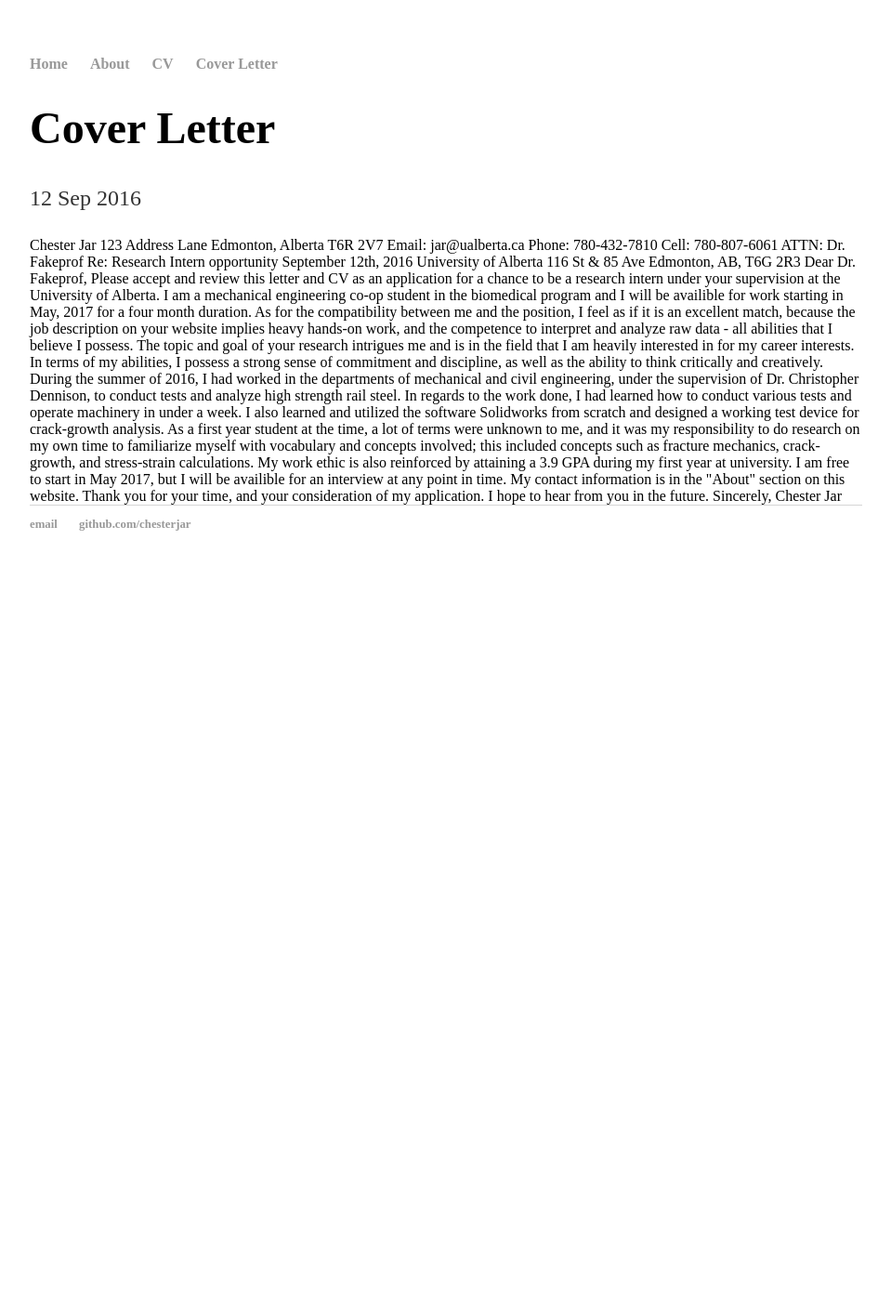
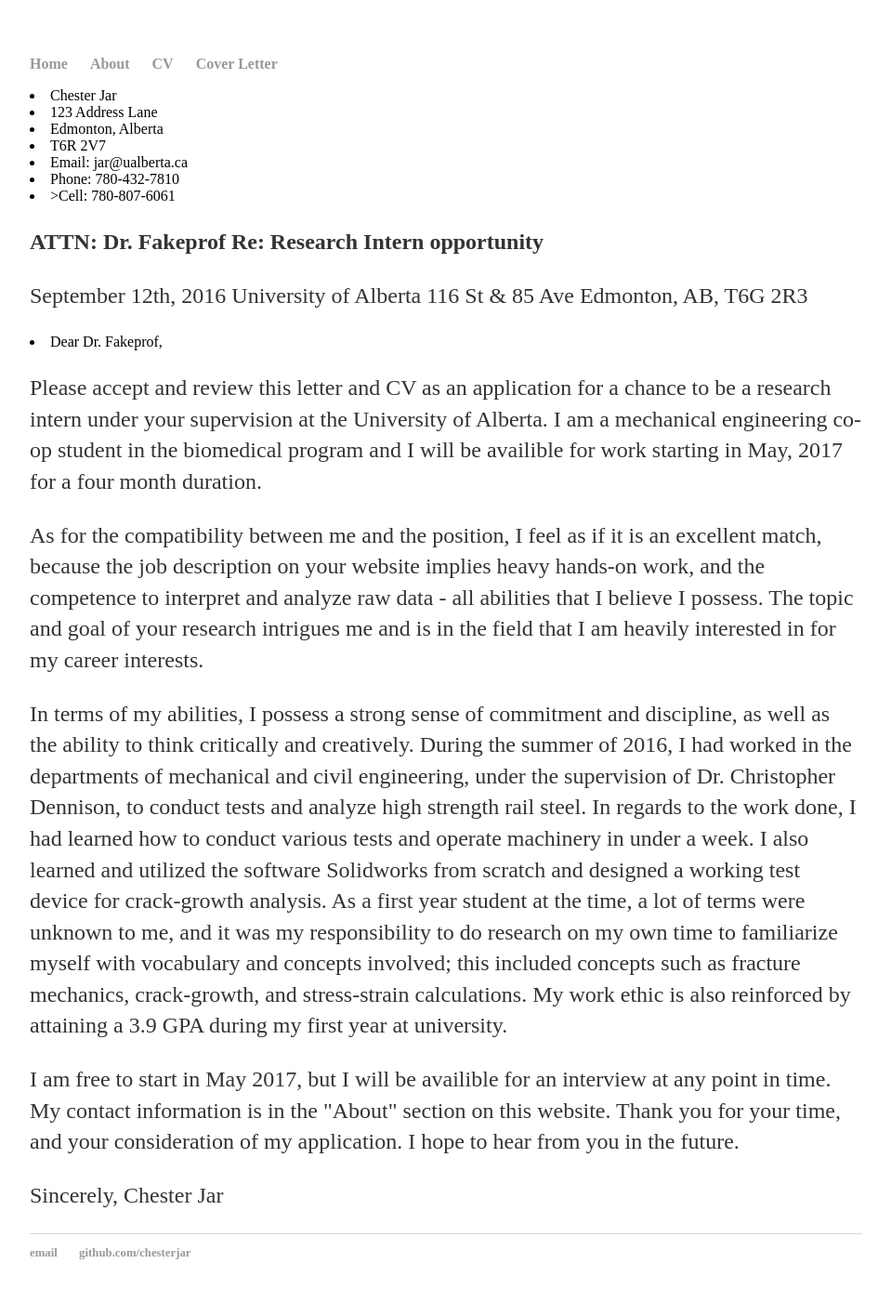
Before and after one commit to chesterjar/chesterjar, a Jekyll site: the page built from cover-letter/index.html, in a window 1280 px wide. Shown: the whole page at 93% size, without its empty margins (160-1119 px from the left). Built offline with Jekyll 4.4.1, drawn with Linux system fonts in a browser that asks for light colours; before the commit the page ends 900 px from its top, so only the background shows below that.

Commit message:
Update index.html

```diff
--- a/cover-letter/index.html
+++ b/cover-letter/index.html
@@ -1,52 +1,39 @@
 ---
-layout: post
-title: "Cover Letter"
-date: 2016-09-12
+layout: default
+title: Cover Letter
 ---
-Chester Jar
+<li>Chester Jar</li>
+<li>123 Address Lane</li>
+<li>Edmonton, Alberta</li>
+<li>T6R 2V7</li>
+<li>Email: jar@ualberta.ca</li>
+<li>Phone: 780-432-7810</li>
+<li>>Cell: 780-807-6061</li>
 
-123 Address Lane
+<p><strong>ATTN: Dr. Fakeprof
+Re: Research Intern opportunity</strong></p>
 
-Edmonton, Alberta
-
-T6R 2V7
-
-Email: jar@ualberta.ca
-
-Phone: 780-432-7810
-
-Cell: 780-807-6061
+<p>September 12th, 2016
+University of Alberta
+116 St & 85 Ave
+Edmonton, AB, T6G 2R3</p>
 
 
-ATTN: Dr. Fakeprof
-Re: Research Intern opportunity
+<li>Dear Dr. Fakeprof,</li>
+
+  <p>Please accept and review this letter and CV as an application for a chance to be a research intern under your supervision at the
+University of Alberta. I am a mechanical engineering co-op student in the biomedical program and I will be availible for work starting in May, 2017 for a four month duration.</p>
+
+  <p>As for the compatibility between me and the position, I feel as if it is an excellent match, because the job description on your
+website implies heavy hands-on work, and the competence to interpret and analyze raw data - all abilities that I believe I possess. The topic and goal of your research intrigues me and is in the field that I am heavily interested in for my career interests.</p>
+
+  <p>In terms of my abilities, I possess a strong sense of commitment and discipline, as well as the ability to think critically and
+creatively. During the summer of 2016, I had worked in the departments of mechanical and civil engineering, under the supervision of Dr. Christopher Dennison, to conduct tests and analyze high strength rail steel. In regards to the work done, I had learned how to conduct various tests and operate machinery in under a week. I also learned and utilized the software Solidworks from scratch and designed a working test device for crack-growth analysis. As a first year student at the time, a lot of terms were unknown to me, and it was my responsibility to do research on my own time to familiarize myself with vocabulary and concepts involved; this included concepts such as fracture mechanics, crack-growth, and stress-strain calculations. My work ethic is also reinforced by attaining a 3.9 GPA during my first year at university.</p>
+
+  <p>I am free to start in May 2017, but I will be availible for an interview at any point in time. My contact information is in the
+"About" section on this website. Thank you for your time, and your consideration of my application. I hope to hear from you in the future.</p>
 
 
+<p>Sincerely,
 
-September 12th, 2016
-
-University of Alberta
-
-116 St & 85 Ave
-
-Edmonton, AB, T6G 2R3
-
-
-Dear Dr. Fakeprof,
-
-  Please accept and review this letter and CV as an application for a chance to be a research intern under your supervision at the
-University of Alberta. I am a mechanical engineering co-op student in the biomedical program and I will be availible for work starting in May, 2017 for a four month duration.
-
-  As for the compatibility between me and the position, I feel as if it is an excellent match, because the job description on your
-website implies heavy hands-on work, and the competence to interpret and analyze raw data - all abilities that I believe I possess. The topic and goal of your research intrigues me and is in the field that I am heavily interested in for my career interests.
-
-  In terms of my abilities, I possess a strong sense of commitment and discipline, as well as the ability to think critically and
-creatively. During the summer of 2016, I had worked in the departments of mechanical and civil engineering, under the supervision of Dr. Christopher Dennison, to conduct tests and analyze high strength rail steel. In regards to the work done, I had learned how to conduct various tests and operate machinery in under a week. I also learned and utilized the software Solidworks from scratch and designed a working test device for crack-growth analysis. As a first year student at the time, a lot of terms were unknown to me, and it was my responsibility to do research on my own time to familiarize myself with vocabulary and concepts involved; this included concepts such as fracture mechanics, crack-growth, and stress-strain calculations. My work ethic is also reinforced by attaining a 3.9 GPA during my first year at university.
-
-  I am free to start in May 2017, but I will be availible for an interview at any point in time. My contact information is in the
-"About" section on this website. Thank you for your time, and your consideration of my application. I hope to hear from you in the future.
-
-
-Sincerely,
-
-Chester Jar
+Chester Jar</p>
```
